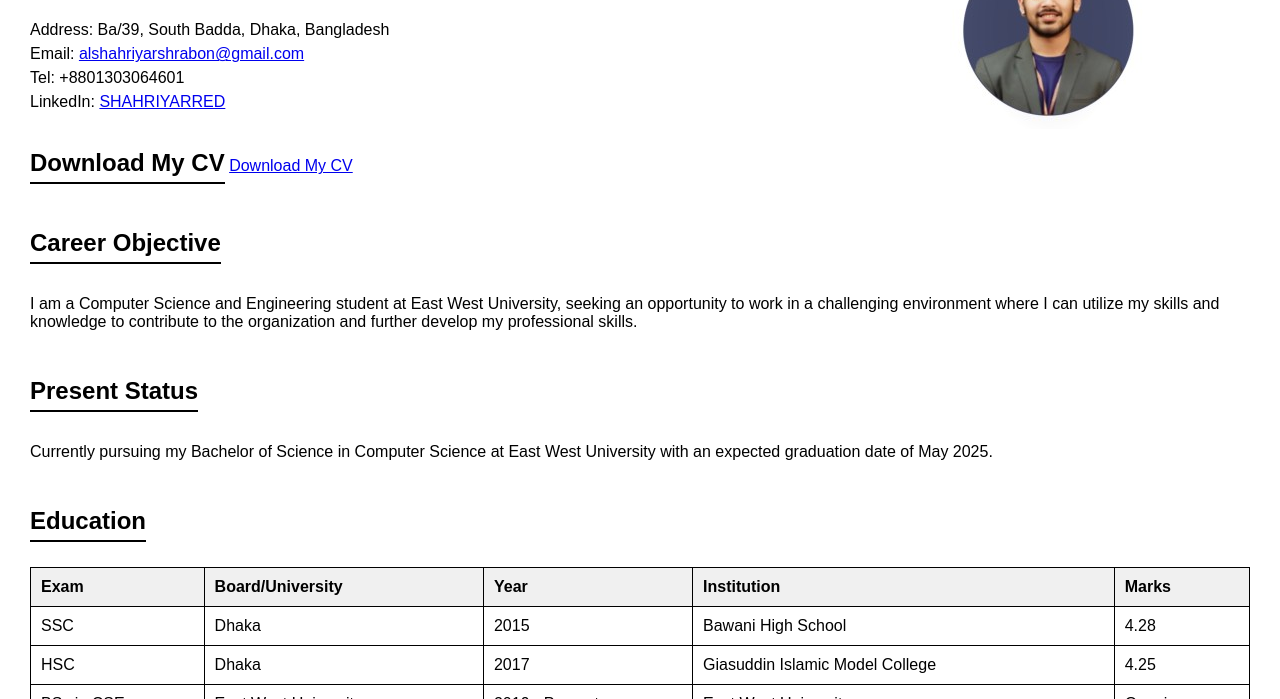
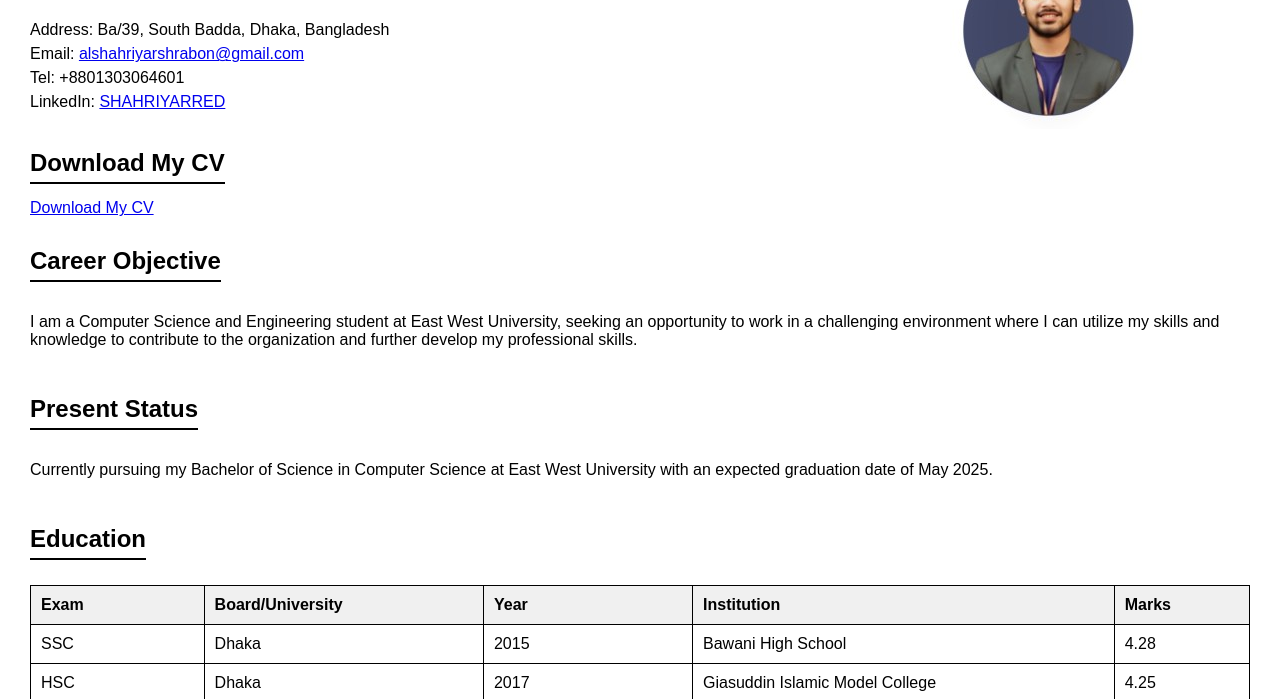
Before and after one commit to shahriyarredlearn/098_Al-Shahriyar-Shrabon_-CV-site, a plain HTML site: page index.html in a window 1280 px wide. Shown: the part 101-800 px from the top of the page. Drawn offline with Linux system fonts and the light colour scheme.

Commit message:
index.html

```diff
--- a/index.html
+++ b/index.html
@@ -24,7 +24,7 @@
     </div>
 <section class="download-cv">
        <h2>Download My CV</h2>
-       <a href="CV_Al_Shahriyar_Sharabon_January.pdf" download="Al_Shahriyar_Sharabon_CV.pdf">Download My CV</a>
+       <a href="CV_Al_Shahriyar_Sharabon_January.pdf" download="Al_Shahriyar_Sharabon_CV.pdf"><br>Download My CV</a>
    </section>
     <!-- Career Objective Section -->
     <section class="career-objective">
```
